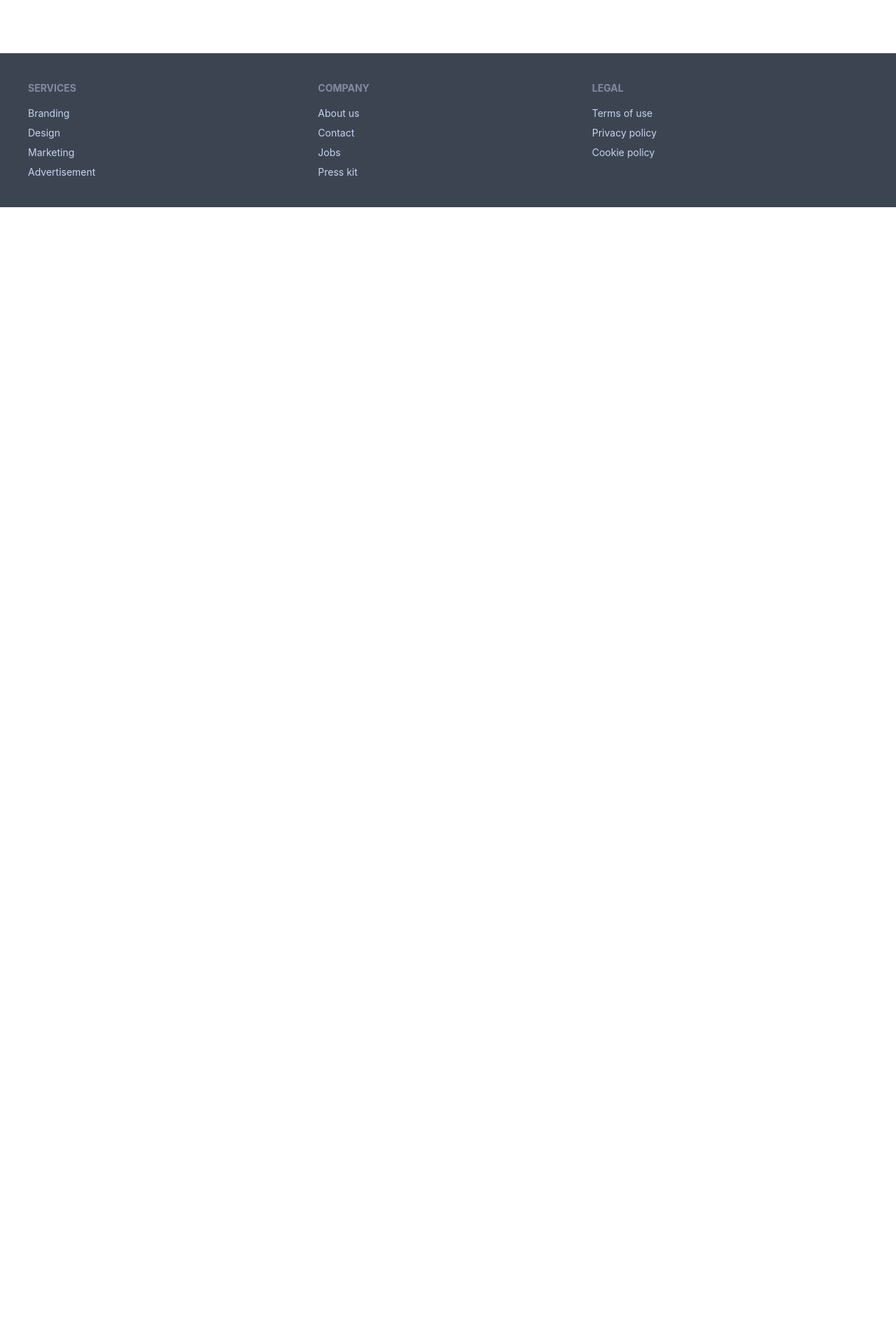
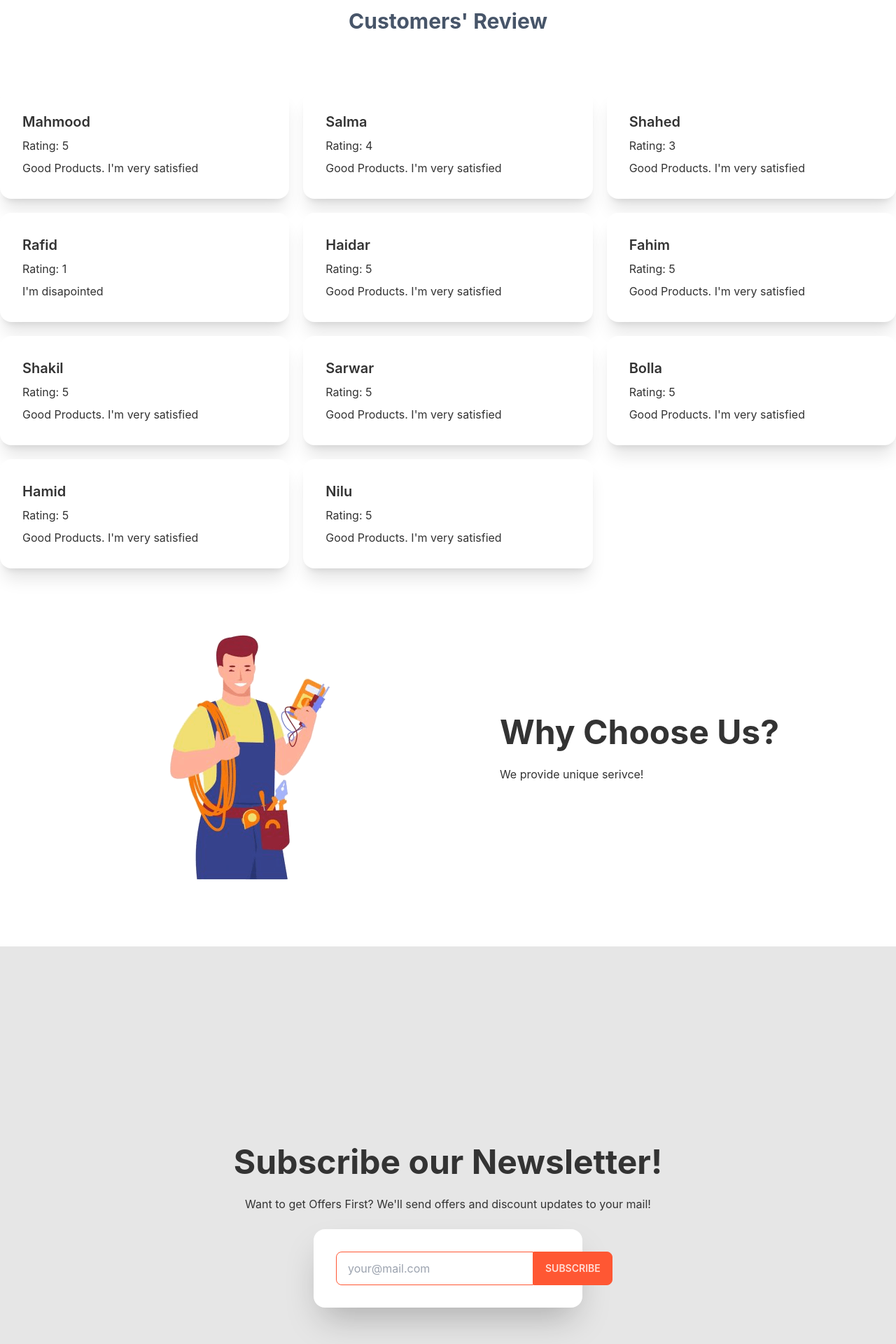
Before and after one commit to faisal-2d/manufacturer-web-clientside, a React (Create React App) app: page / in a window 1280 px wide. Shown: the part 1940-3860 px from the top of the page at 70% size. Before the commit the page ends 2236 px from the top, so only its background shows below. Built offline with nearby package versions, Linux system fonts and the light colour scheme; no server answers.

Commit message:
extra 2 sections added

```diff
--- /dev/null
+++ b/public/reviews.json
@@ -0,0 +1,57 @@
+[
+    {
+        "name" : "Mahmood",
+        "rating" : 5,
+        "comment": "Good Products. I'm very satisfied"
+    },
+    {
+        "name" : "Salma",
+        "rating" : 4,
+        "comment": "Good Products. I'm very satisfied"
+    },
+    {
+        "name" : "Shahed",
+        "rating" : 3,
+        "comment": "Good Products. I'm very satisfied"
+    },
+    {
+        "name" : "Rafid",
+        "rating" : 1,
+        "comment": "I'm disapointed"
+    },
+    {
+        "name" : "Haidar",
+        "rating" : 5,
+        "comment": "Good Products. I'm very satisfied"
+    },
+    {
+        "name" : "Fahim",
+        "rating" : 5,
+        "comment": "Good Products. I'm very satisfied"
+    },
+    {
+        "name" : "Shakil",
+        "rating" : 5,
+        "comment": "Good Products. I'm very satisfied"
+    },
+    {
+        "name" : "Sarwar",
+        "rating" : 5,
+        "comment": "Good Products. I'm very satisfied"
+    },
+    {
+        "name" : "Bolla",
+        "rating" : 5,
+        "comment": "Good Products. I'm very satisfied"
+    },
+    {
+        "name" : "Hamid",
+        "rating" : 5,
+        "comment": "Good Products. I'm very satisfied"
+    },
+    {
+        "name" : "Nilu",
+        "rating" : 5,
+        "comment": "Good Products. I'm very satisfied"
+    }
+]
--- a/src/Components/Home.js/Home.js
+++ b/src/Components/Home.js/Home.js
@@ -3,6 +3,8 @@ import Banner from './Banner';
 import BusinessSummery from './BusinessSummery';
 import Reviews from './Reviews';
 import Tools from './Tools';
+import Subscribe from './Subscribe';
+import WhyChooseUs from './WhyChooseUs';
 
 const Home = () => {
     return (
@@ -11,8 +13,8 @@ const Home = () => {
             <Tools></Tools>
             <BusinessSummery></BusinessSummery>
             <Reviews></Reviews>
-            <div>Extra 1</div>
-            <div>Extra 2</div>
+            <WhyChooseUs> </WhyChooseUs>
+            <Subscribe></Subscribe>
         </div>
     );
 };
--- /dev/null
+++ b/src/Components/Home.js/ReviewCard.js
@@ -0,0 +1,17 @@
+import React from 'react';
+
+const reviewCard = ({review}) => {
+    return (
+        <div>
+      <div className="card bg-base-100 shadow-xl">
+        <div className="card-body">
+          <h2 className="card-title">{review.name}</h2>
+          <p>Rating: {review.rating}</p>
+          <p>{review.comment}</p>
+        </div>
+      </div>
+    </div>
+    );
+};
+
+export default reviewCard;
--- a/src/Components/Home.js/Reviews.js
+++ b/src/Components/Home.js/Reviews.js
@@ -1,9 +1,31 @@
-import React from 'react';
+import axios from 'axios';
+import React, { useEffect, useState } from 'react';
+import Loading from '../Common/Loading';
+import ReviewCard from './ReviewCard';
 
 const Reviews = () => {
+    const [reviews, setReviews] = useState([]);
+    useEffect(() => {
+        axios.get('reviews.json')
+    .then(data => setReviews(data.data));
+    } ,[reviews]);
+
+    if(!reviews){
+        return <Loading></Loading>
+    }
     return (
         <div>
-            This is reviews
+            <p>Total Reviews: {reviews.length}</p>
+            <h2 className='text-3xl font-bold text-center text-slate-600 my-20'>Customers' Review</h2>
+
+            <div className='grid grid-cols-1 md:grid-cols-2 lg:grid-cols-3 gap-5'>
+            {
+                reviews.map((review, index) => <ReviewCard
+                key={index}
+                review={review}
+                ></ReviewCard>)
+            }
+            </div>
         </div>
     );
 };
--- /dev/null
+++ b/src/Components/Home.js/Subscribe.js
@@ -0,0 +1,36 @@
+import React from 'react';
+import { useAuthState } from 'react-firebase-hooks/auth';
+import auth from '../../firebase.init';
+
+const Subscribe = () => {
+    const [user, loading, error] = useAuthState(auth);
+
+
+    return (
+        <div>
+            <div className="hero min-h-screen bg-base-200">
+  <div className="">
+    <div className="text-center">
+      <h1 className="text-5xl font-bold">Subscribe our Newsletter!</h1>
+      <p className="py-6">Want to get Offers First? We'll send offers and discount updates to your mail!</p>
+    </div>
+    <div className="card mx-auto w-full max-w-sm shadow-2xl bg-base-100">
+
+      <div className="card-body">
+      <div className="form-control">
+  <div className="input-group ">
+    <input type="email" placeholder={user ? user.email : "your@mail.com"} className="input input-primary outline-none " />
+    <button className="btn btn-primary">Subscribe</button>
+  </div>
+</div>
+
+
+      </div>
+    </div>
+  </div>
+</div>
+        </div>
+    );
+};
+
+export default Subscribe;
--- a/src/Components/Home.js/Tools.js
+++ b/src/Components/Home.js/Tools.js
@@ -13,7 +13,7 @@ const Tools = () => {
         setProducts(loadProducts?.slice(0,6));
     },[loadProducts])
 
-    if(products.length == 0){
+    if(!products){
         return <Loading></Loading>
     }
     return (
--- /dev/null
+++ b/src/Components/Home.js/WhyChooseUs.js
@@ -0,0 +1,26 @@
+import React from "react";
+import electrician from '../../assets/electrician.png'
+const WhyChooseUs = () => {
+  return (
+    <div className="my-20">
+      <div>
+        <div className="min-h-screen0">
+          <div className="flex flex-col lg:flex-row justify-evenly items-center">
+            <div>
+            <img
+              src={electrician}
+              className="max-w-sm rounded-lg"
+            />
+            </div>
+            <div>
+              <h1 className="text-5xl font-bold">Why Choose Us?</h1>
+              <p className="py-6">We provide unique serivce!</p>
+            </div>
+          </div>
+        </div>
+      </div>
+    </div>
+  );
+};
+
+export default WhyChooseUs;
--- a/src/Components/Login/Login.js
+++ b/src/Components/Login/Login.js
@@ -36,6 +36,10 @@ const Login = () => {
       {errors.password && "Last name is required"}
       </div>
 
+      <label className="label">
+            <a href="#" className="label-text-alt link link-hover">Forgot password?</a>
+          </label>
+
       <div className="mb-3 card-actions">
       <button type="submit" className="btn btn-primary w-full">Log in</button>
     </div>
```
Also changed, not shown: src/assets/electrician.png (added).
